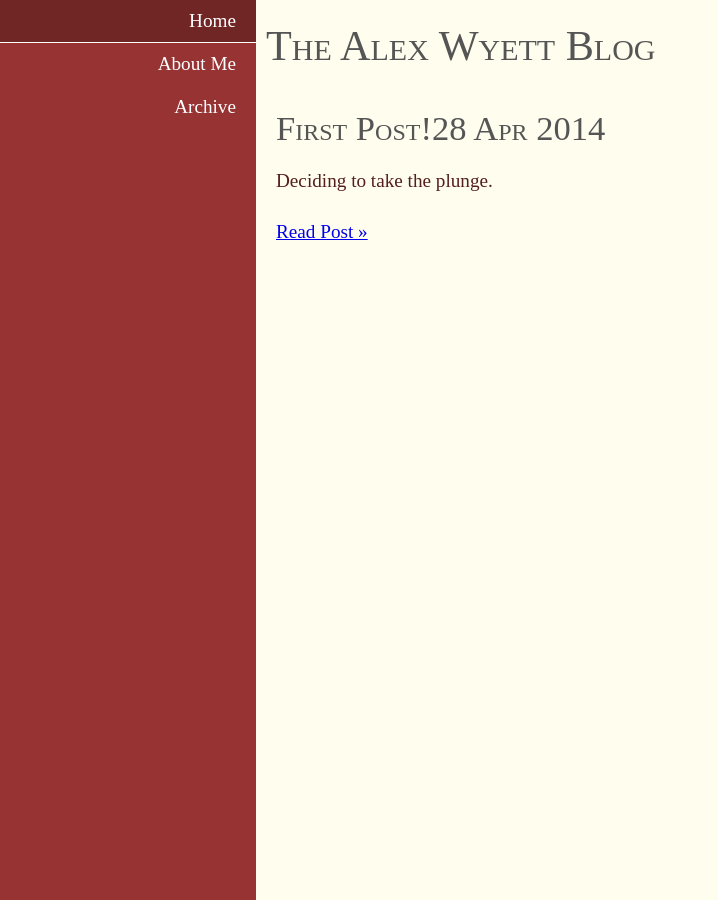
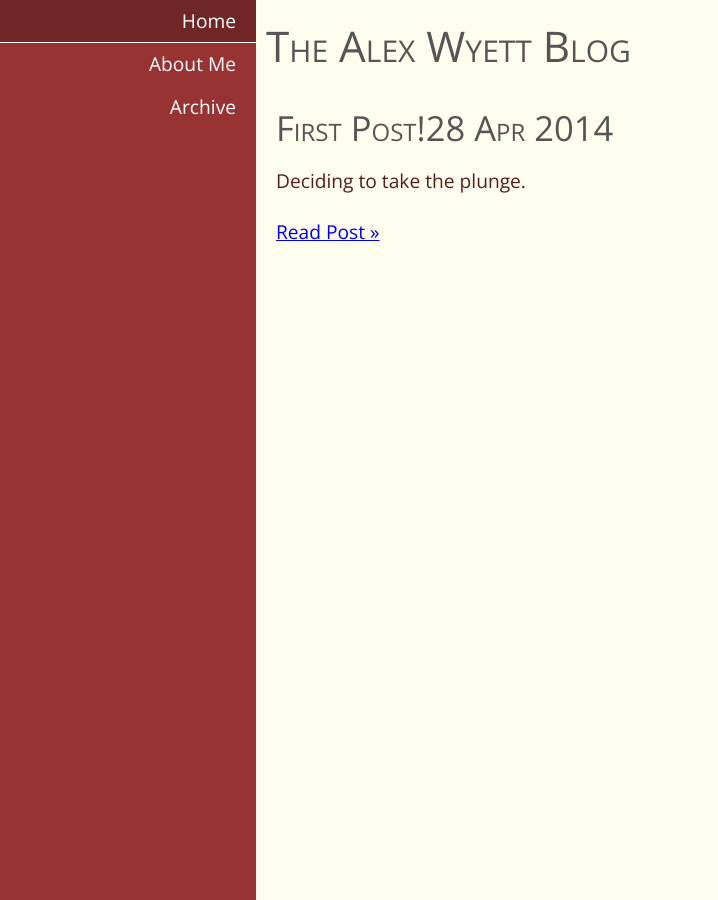
Before and after one commit to alexwyett/alexwyett.github.io, a Jekyll site: the page built from index.md, in a window 1280 px wide. Shown: the whole page, without its empty margins (0-718 px from the left). Built offline with Jekyll 4.4.1, drawn with Linux system fonts in a browser that asks for light colours.

Commit message:
Updated font

```diff
--- a/assets/css/default.css
+++ b/assets/css/default.css
@@ -531,7 +531,7 @@ article {
    Site Colours / Styles
 ============================================================================ */
 body {
-  font-family: 'Droid Sans', 'sans-serif';
+  font-family: 'Open Sans', 'sans-serif';
   color: #551e1e;
 }
 h1,
```
